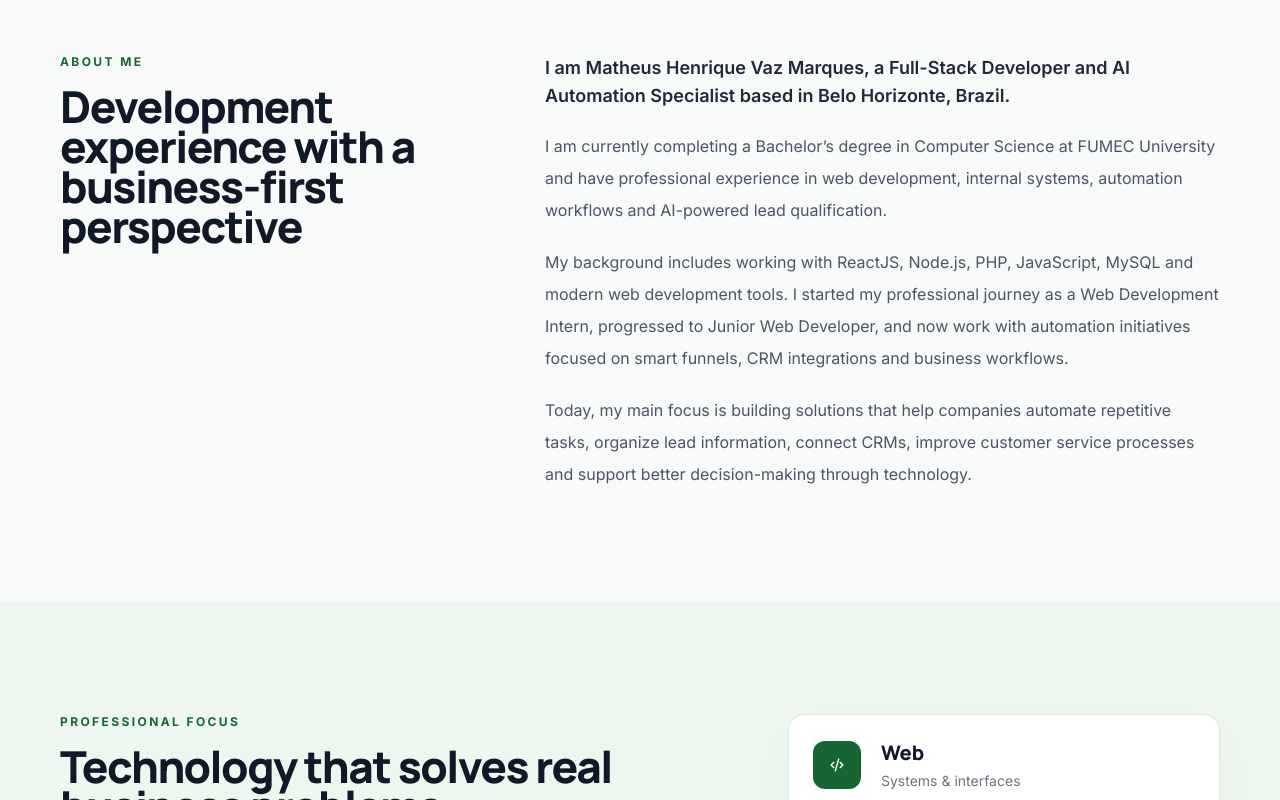
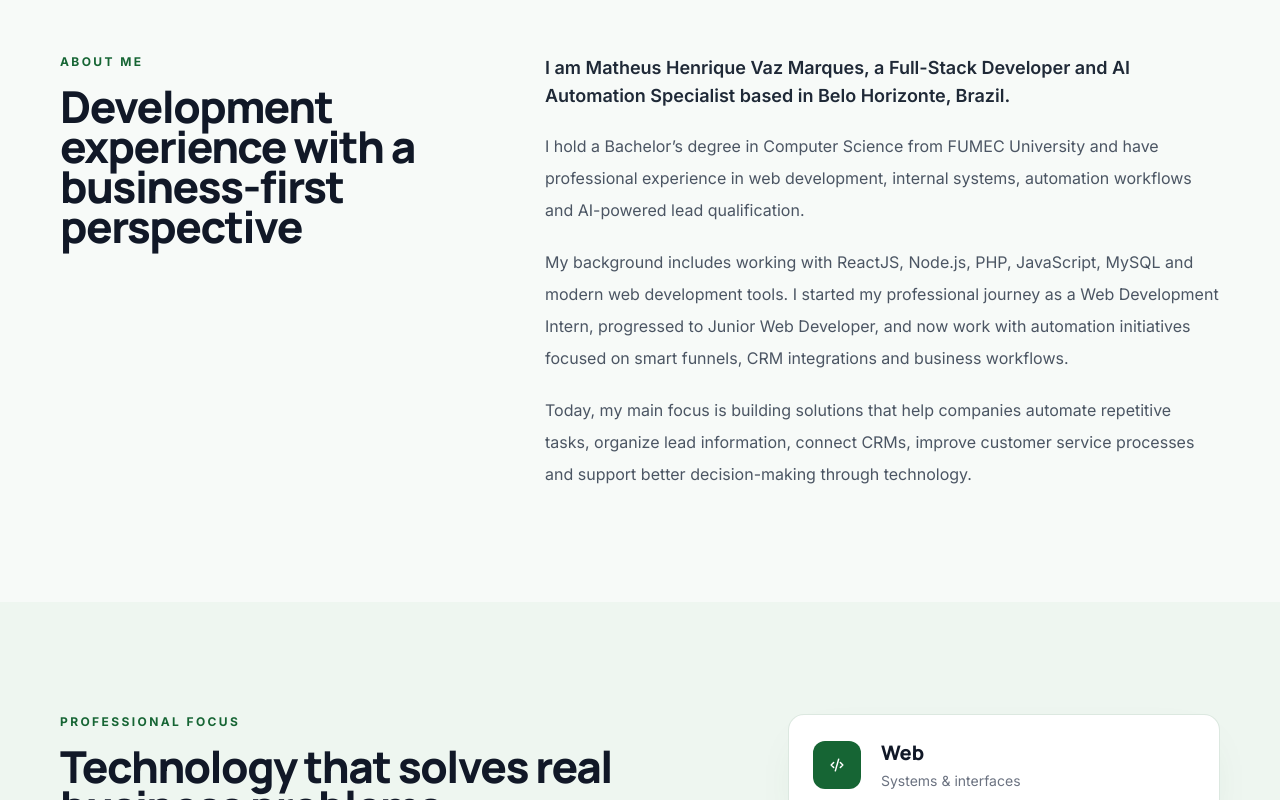
Before and after one commit to Teuuzim/portfolio, a React (Vite) app: page / in a window 1280 px wide. Shown: the part 1020-1820 px from the top of the page. Built offline with nearby package versions, Linux system fonts and the light colour scheme.

Commit message:
feat: update project descriptions and add new projects to translations

```diff
--- a/src/data/translations.ts
+++ b/src/data/translations.ts
@@ -131,7 +131,7 @@ export const translations: Record<Language, PortfolioContent> = {
       title: 'Development experience with a business-first perspective',
       paragraphs: [
         'I am Matheus Henrique Vaz Marques, a Full-Stack Developer and AI Automation Specialist based in Belo Horizonte, Brazil.',
-        'I am currently completing a Bachelor’s degree in Computer Science at FUMEC University and have professional experience in web development, internal systems, automation workflows and AI-powered lead qualification.',
+        'I hold a Bachelor’s degree in Computer Science from FUMEC University and have professional experience in web development, internal systems, automation workflows and AI-powered lead qualification.',
         'My background includes working with ReactJS, Node.js, PHP, JavaScript, MySQL and modern web development tools. I started my professional journey as a Web Development Intern, progressed to Junior Web Developer, and now work with automation initiatives focused on smart funnels, CRM integrations and business workflows.',
         'Today, my main focus is building solutions that help companies automate repetitive tasks, organize lead information, connect CRMs, improve customer service processes and support better decision-making through technology.',
       ],
@@ -269,12 +269,22 @@ export const translations: Record<Language, PortfolioContent> = {
         'A mix of public applications and professional workflow solutions built around practical needs.',
       items: [
         {
-          title: 'Notion React Clone',
-          icon: 'layers',
-          description: ['A Notion-inspired productivity interface built with React, TypeScript and Vite. The project focuses on creating a modern, responsive and clean user experience, reproducing core visual concepts of a workspace/document management platform.'],
-          tags: ['React', 'TypeScript', 'Vite', 'Tailwind CSS', 'Front-End Development', 'Responsive Interface'],
-          demo: 'https://notion-react.vercel.app',
-          github: 'https://github.com/Teuuzim/notion-react',
+          title: 'Eco Gold',
+          icon: 'briefcase',
+          description: [
+            'A commercial website developed for Eco Gold, a company specializing in buying and appraising gold and jewelry. The project was structured to present the brand’s services clearly and reliably, make it easier for potential customers to get in touch, and guide users toward requesting an appraisal of their items. The page reinforces the company’s credibility, organizes its key information and supports lead generation for the sales team.',
+          ],
+          tags: ['Landing Page', 'Corporate Website'],
+          demo: 'https://www.ecogoldoficial.com.br',
+        },
+        {
+          title: 'In and Out Beauty',
+          icon: 'globe',
+          description: [
+            'A website developed for Ana Clara Filgueiras to present the In and Out Beauty mentorship program. The project was structured to communicate the brand’s concept with elegance and sensitivity, highlighting themes such as self-esteem, identity, beauty and personal expression. The page organizes the program’s key information, establishes authority and guides interested visitors toward learning more and submitting an application.',
+          ],
+          tags: ['Personal Brand', 'Visual Identity'],
+          demo: 'https://anaclarafilgueiras.com.br',
         },
         {
           title: 'Fruit Shop E-commerce',
@@ -285,22 +295,12 @@ export const translations: Record<Language, PortfolioContent> = {
           github: 'https://github.com/Teuuzim/FruitShop-NextJs-main',
         },
         {
-          title: 'AI Lead Qualification Funnel',
-          icon: 'bot',
-          description: [
-            'An AI-powered automation flow designed to interact with leads, collect relevant information, qualify opportunities and guide users toward scheduling or human support.',
-            'The flow was structured to improve response time, organize lead data and help the sales team focus on more qualified opportunities.',
-          ],
-          tags: ['AI workflows', 'Lead qualification', 'CRM integration', 'Business rules', 'Scheduling automation'],
-        },
-        {
-          title: 'CRM Integration Workflows',
-          icon: 'link',
-          description: [
-            'Automation workflows created to connect chatbot interactions with CRM platforms such as Pipedrive, Kommo and other tools used by businesses.',
-            'These integrations help register lead information, update opportunities and keep commercial teams aligned with customer interactions.',
-          ],
-          tags: ['CRM integrations', 'API logic', 'Data registration', 'Workflow automation', 'Business process automation'],
+          title: 'Notion React Clone',
+          icon: 'layers',
+          description: ['A Notion-inspired productivity interface built with React, TypeScript and Vite. The project focuses on creating a modern, responsive and clean user experience, reproducing core visual concepts of a workspace/document management platform.'],
+          tags: ['React', 'TypeScript', 'Vite', 'Tailwind CSS'],
+          demo: 'https://notion-react.vercel.app',
+          github: 'https://github.com/Teuuzim/notion-react',
         },
         {
           title: 'Business Rule Chatbot Flows',
@@ -310,15 +310,6 @@ export const translations: Record<Language, PortfolioContent> = {
             'These flows are designed to understand user intent, collect the right information, apply decision logic and direct the conversation to the correct next step.',
           ],
           tags: ['Chatbot architecture', 'Prompt logic', 'Business rules', 'User routing', 'Automation strategy'],
-        },
-        {
-          title: 'Internal Web Systems & CMS Tools',
-          icon: 'layout',
-          description: [
-            'Development and maintenance of internal systems, CMS platforms, intranets, reporting tools and administrative resources for business operations.',
-            'These systems support content management, internal workflows, client management and structured data handling.',
-          ],
-          tags: ['PHP', 'MySQL', 'JavaScript', 'HTML', 'CSS', 'CMS', 'Internal systems'],
         },
         {
           title: 'Data Registration Automation',
```
